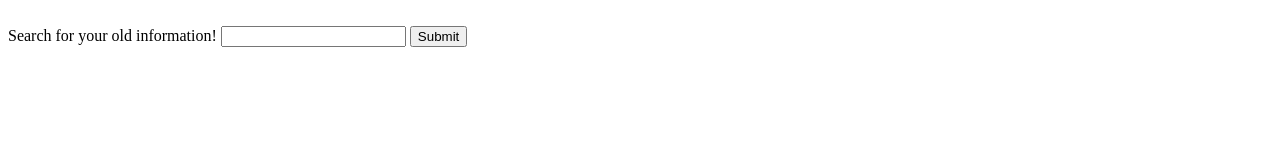
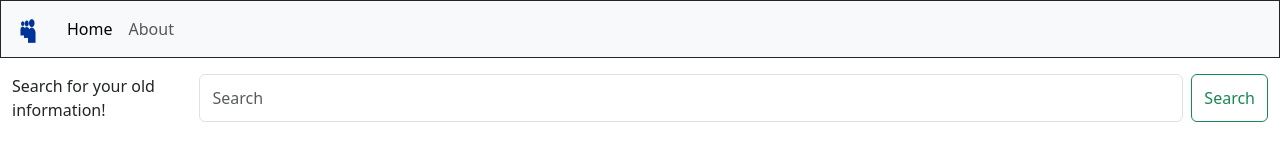
Before and after one commit to OSP123/myspace-lookup-tool, a plain HTML site: page index.html in a window 1280 px wide. Drawn offline with nearby package versions, Linux system fonts and the light colour scheme.

Commit message:
add basic CSS to landing page

```diff
--- /dev/null
+++ b/assets/index.css
@@ -0,0 +1,3 @@
+.header {
+    border: solid 1px;
+}
--- a/index.html
+++ b/index.html
@@ -4,23 +4,38 @@
     <meta charset="UTF-8">
     <meta name="viewport" content="width=device-width, initial-scale=1.0">
     <title>MySpace Lookup Tool</title>
+    <link href="https://cdn.jsdelivr.net/npm/bootstrap@5.3.3/dist/css/bootstrap.min.css" rel="stylesheet" integrity="sha384-QWTKZyjpPEjISv5WaRU9OFeRpok6YctnYmDr5pNlyT2bRjXh0JMhjY6hW+ALEwIH" crossorigin="anonymous">
+    <link rel="stylesheet" href="./assets/index.css">
 </head>
 <body>
-    <header>
-        <div>
-            <img>
-        </div>
-        <nav>
-            <a href="about-us.html"></a>
-            <!-- Create pop up modal for registration and login using Bootstrap -->
-        </nav>
+    <header class="header">
+        <nav class="navbar navbar-expand-lg navbar-light bg-light">
+            <div class="container-fluid">
+              <a class="navbar-brand" href="#"><img src="./assets/images/Myspace-Symbol.png" alt="" width="30" height="24"></a>
+              <button class="navbar-toggler" type="button" data-bs-toggle="collapse" data-bs-target="#navbarNav" aria-controls="navbarNav" aria-expanded="false" aria-label="Toggle navigation">
+                <span class="navbar-toggler-icon"></span>
+              </button>
+              <div class="collapse navbar-collapse" id="navbarNav">
+                <ul class="navbar-nav">
+                  <li class="nav-item">
+                    <a class="nav-link active" aria-current="page" href="#">Home</a>
+                  </li>
+                  <li class="nav-item">
+                    <a class="nav-link" href="./about.html">About</a>
+                  </li>
+                </ul>
+              </div>
+            </div>
+          </nav>
     </header>
     <main>
-        <form>
-            <label for="search">Search for your old information!</label>
-            <input type="text" id="search" name="search"/>
-            <input type="submit"/>
-        </form>
+        <div class="container-fluid">
+            <form class="d-flex my-3">
+                <label for="search">Search for your old information!</label>
+                <input name="search" class="form-control me-2" type="search" placeholder="Search" aria-label="Search">
+                <button class="btn btn-outline-success" type="submit">Search</button>
+            </form>
+        </div>
         <section class="initialSearchResults">
 
         </section>
@@ -28,5 +43,6 @@
 
         </section>
     </main>
+    <script src="https://cdn.jsdelivr.net/npm/bootstrap@5.3.3/dist/js/bootstrap.bundle.min.js" integrity="sha384-YvpcrYf0tY3lHB60NNkmXc5s9fDVZLESaAA55NDzOxhy9GkcIdslK1eN7N6jIeHz" crossorigin="anonymous"></script>
 </body>
 </html>
```
Also changed, not shown: about.html (added), assets/images/Myspace-Symbol.png (added), 1 other file.
